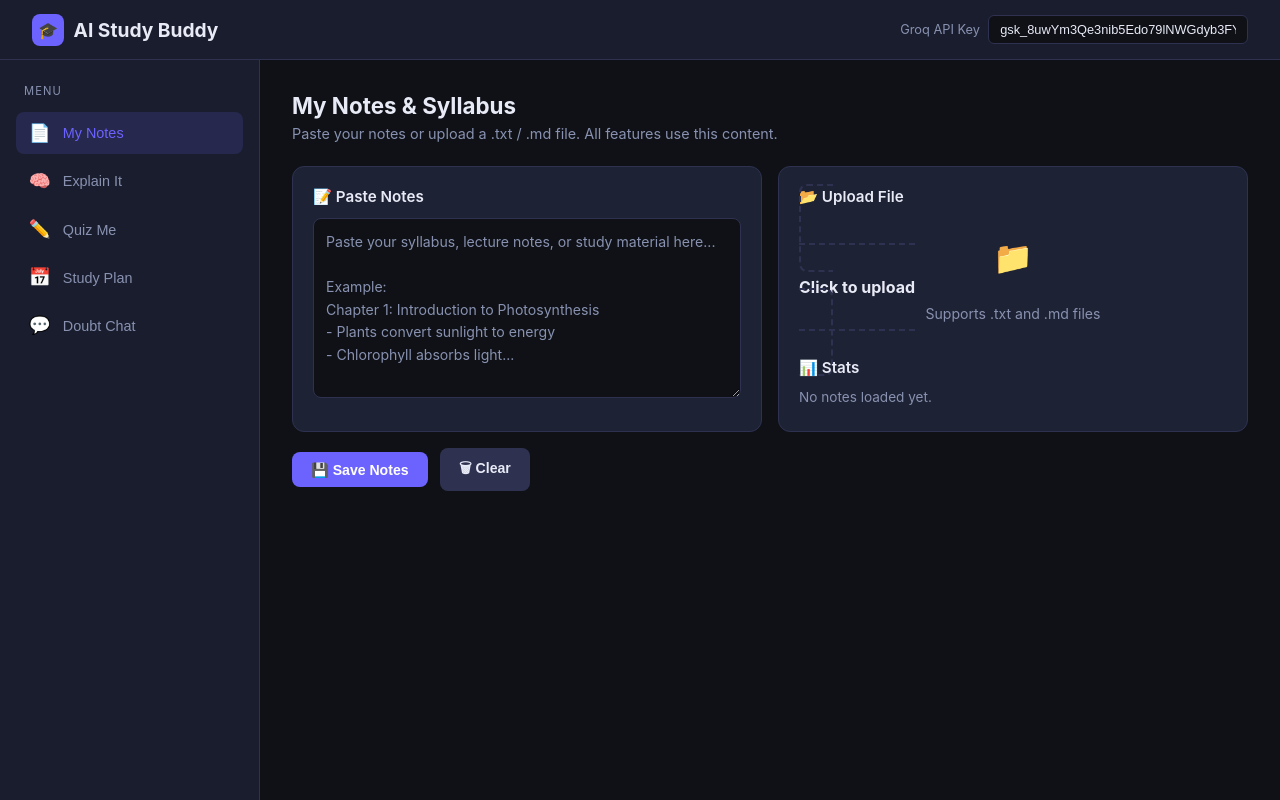
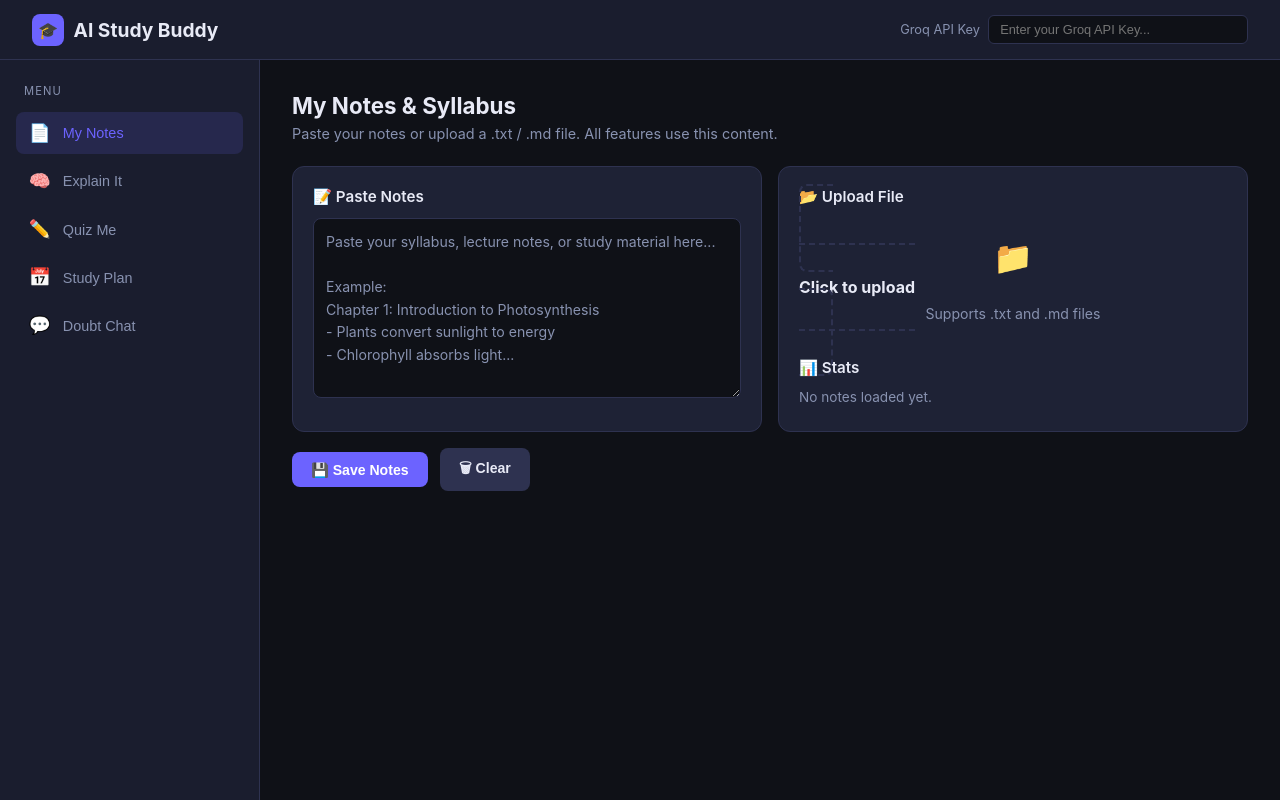
Before and after one commit to harshitCorteX/AI-Study-Buddy, a plain HTML site: page index.html in a window 1280 px wide. Drawn offline with Linux system fonts and the light colour scheme.

Commit message:
Update API Key input to use placeholder
Replaced hardcoded Groq API Key with a placeholder input.

```diff
--- a/index.html
+++ b/index.html
@@ -241,7 +241,7 @@
   </div>
   <div class="api-row">
     <label for="apiKey">Groq API Key</label>
-    <input type="text" id="apiKey" value="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" />
+    <input type="text" id="apiKey" value="" placeholder="Enter your Groq API Key..." />
   </div>
 </header>
 
```
